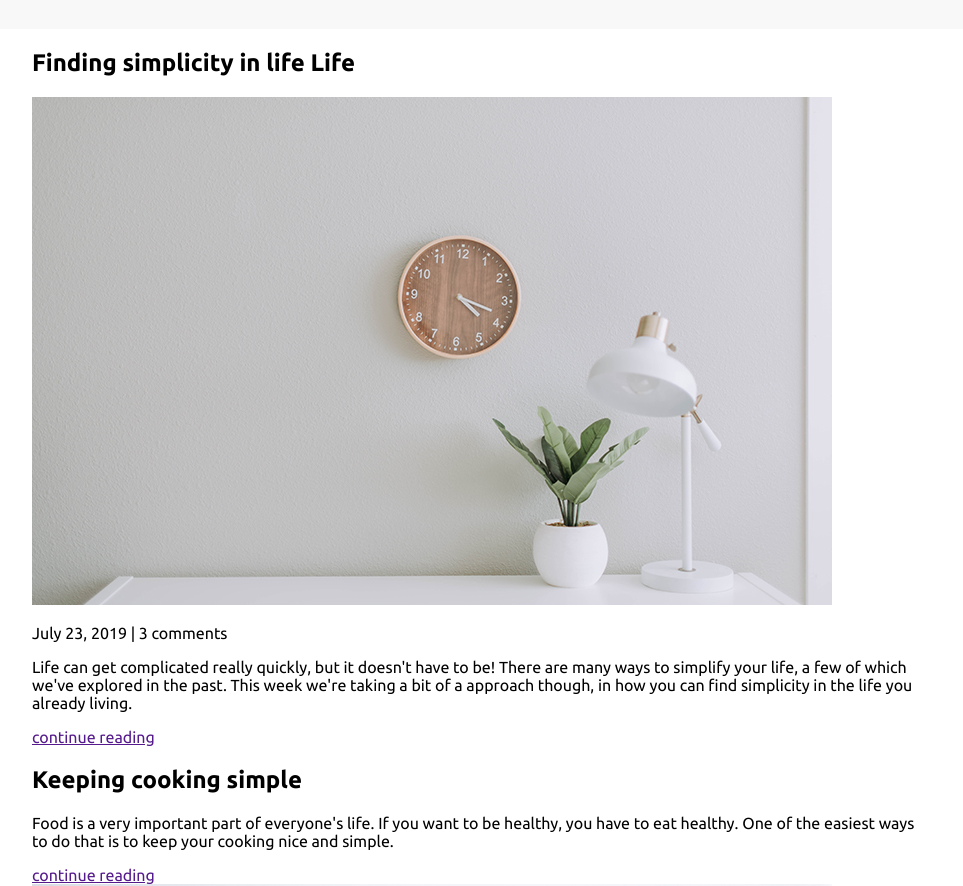
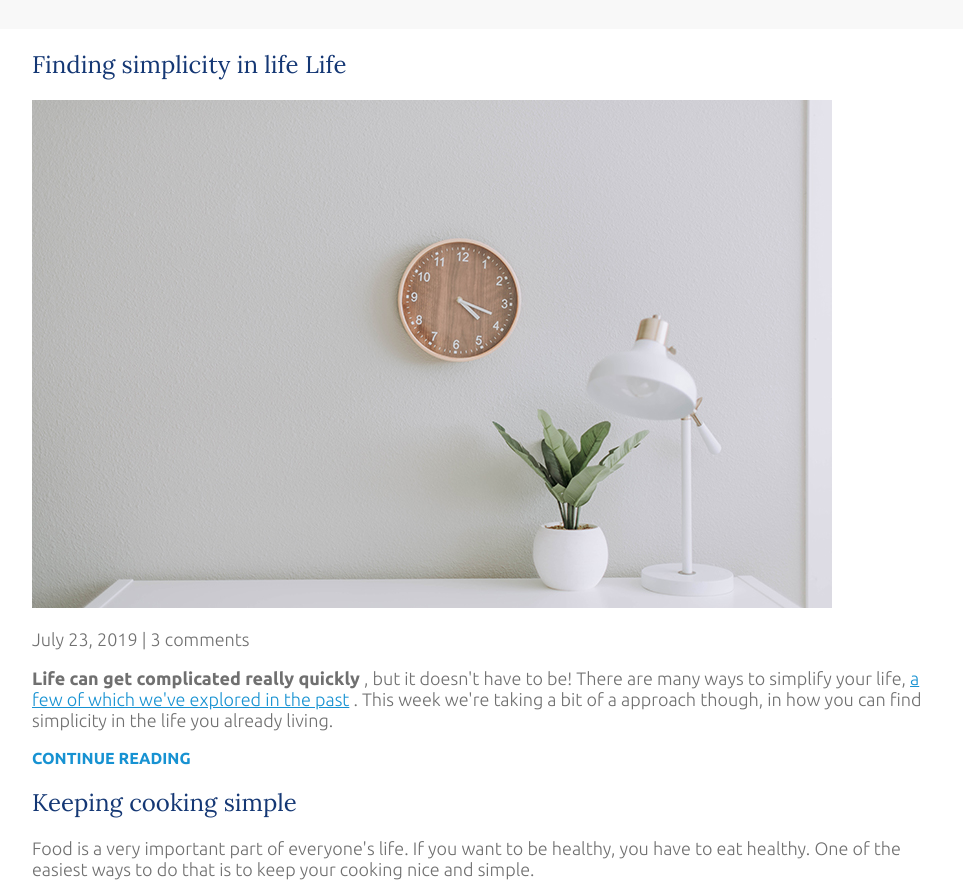
Before and after one commit to RaghadAlmughidi/livingTheSimpleLife, a plain HTML site: page index.html in a window 1280 px wide. Shown: the part 89-975 px from the top of the page, without its empty margins (158-1121 px from the left). Drawn offline with Linux system fonts and the light colour scheme.

Commit message:
finish global typography

```diff
--- a/index.html
+++ b/index.html
@@ -40,8 +40,8 @@
                 <h2 class="artic-title">Finding simplicity in life Life </h2>
                 <img src="./img/life.jpg" alt="" class="artical-image">
                 <p class="artical-info">July 23, 2019 | 3 comments</p>
-                <p class="artical-body">Life can get complicated really quickly, but it doesn't have to be! There are many ways to simplify your life, a few of which we've explored in the past. This week we're taking a bit of a approach though, in how you can find simplicity
-                    in the life you already living.</p>
+                <p class="artical-body"><strong>Life can get complicated really quickly</strong> , but it doesn't have to be! There are many ways to simplify your life,
+                    <a href="#">a few of which we've explored in the past</a> . This week we're taking a bit of a approach though, in how you can find simplicity in the life you already living.</p>
                 <a href="" class="artiacl-read-more"> continue reading</a>
             </article>
 
@@ -88,7 +88,7 @@
             </div>
             <div class="sidebar-wedget">
 
-                <h2 class="wedget-title">recent posts</h2>
+                <h2 class="wedget-title">RECENT POSTS</h2>
                 <div class="wedget-recent-post">
                     <h3 class="wedget-recent-post-title">Keeping cooking simple</h3>
                     <img src="./img/food.jpg" alt="" class="wedget-image">
--- a/style.css
+++ b/style.css
@@ -4,10 +4,49 @@
         }
         /*=======Typography==========*/
 
+        h1,
+        h2,
+        h3 {
+            font-size: 1.5em;
+            font-weight: 400;
+            color: #143774;
+            font-family: 'Lora', sans-serif;
+        }
+
+        p {
+            color: #707070;
+            font-size: 1.125rem;
+            font-weight: 300;
+        }
+
+        a {
+            color: #1792d2;
+        }
+
+        .artical-info,
+        .artiacl-read-more {
+            font-size: 0.875;
+        }
+
+        .artiacl-read-more {
+            color: #1792d2;
+            font-weight: 700;
+            text-decoration: none;
+            text-transform: uppercase;
+        }
+
+        .artiacl-read-more:hover,
+        .artiacl-read-more:focus {
+            color: #143774;
+            text-decoration: underline;
+        }
+        /*=======Navgetion==========*/
+
         .continer {
             width: 90%;
             max-width: 900px;
             margin: 0 auto;
+            font-family: 'Ubuntu', sans-serif;
         }
 
         .continer-nav {
@@ -19,7 +58,6 @@
             background: #f8f8f8;
             padding: 2em 0;
         }
-    /*=======Navgetion==========*/
 
         .title {
             color: #143774;
```
Lines whose indentation alone changed are shown as unchanged.
